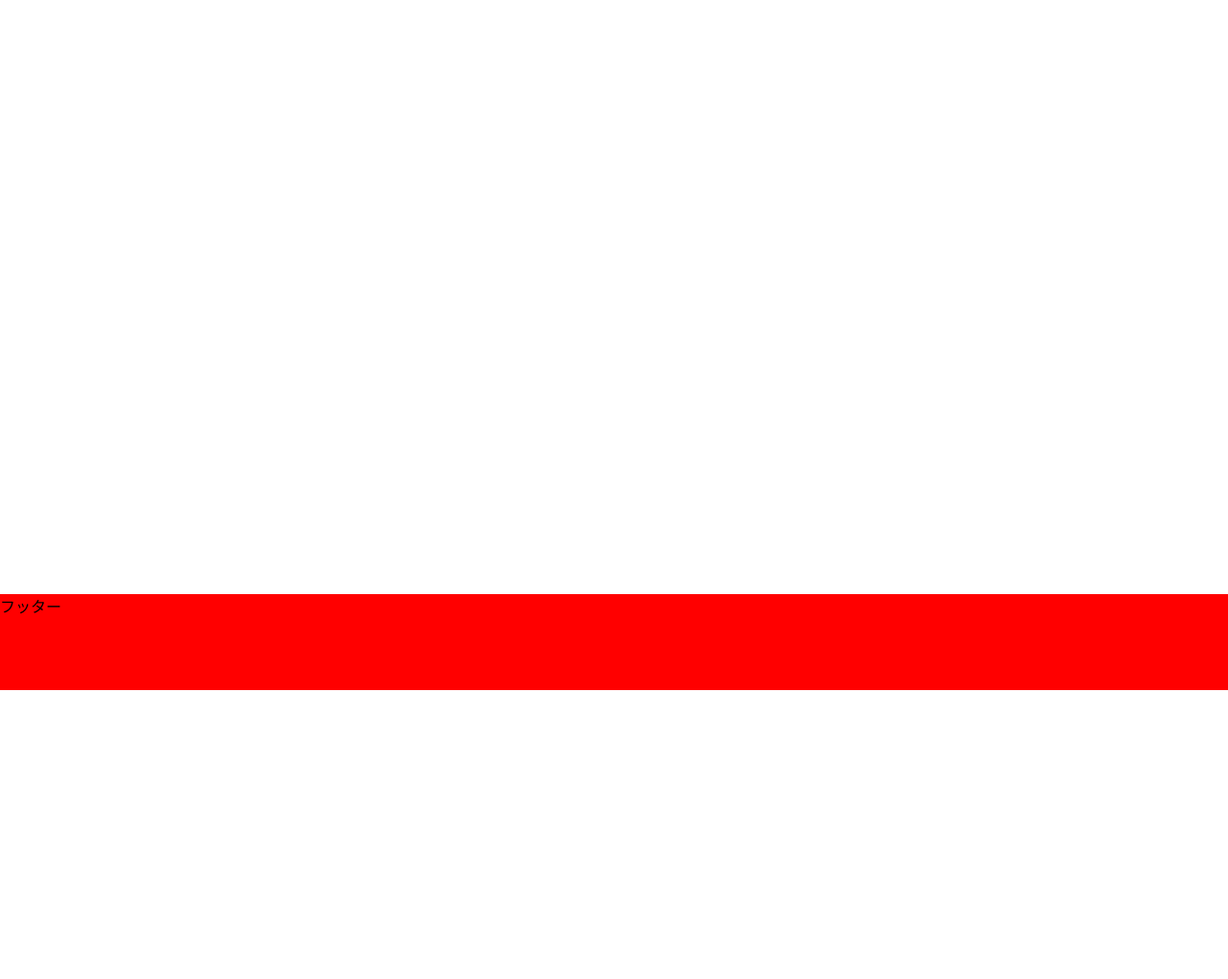
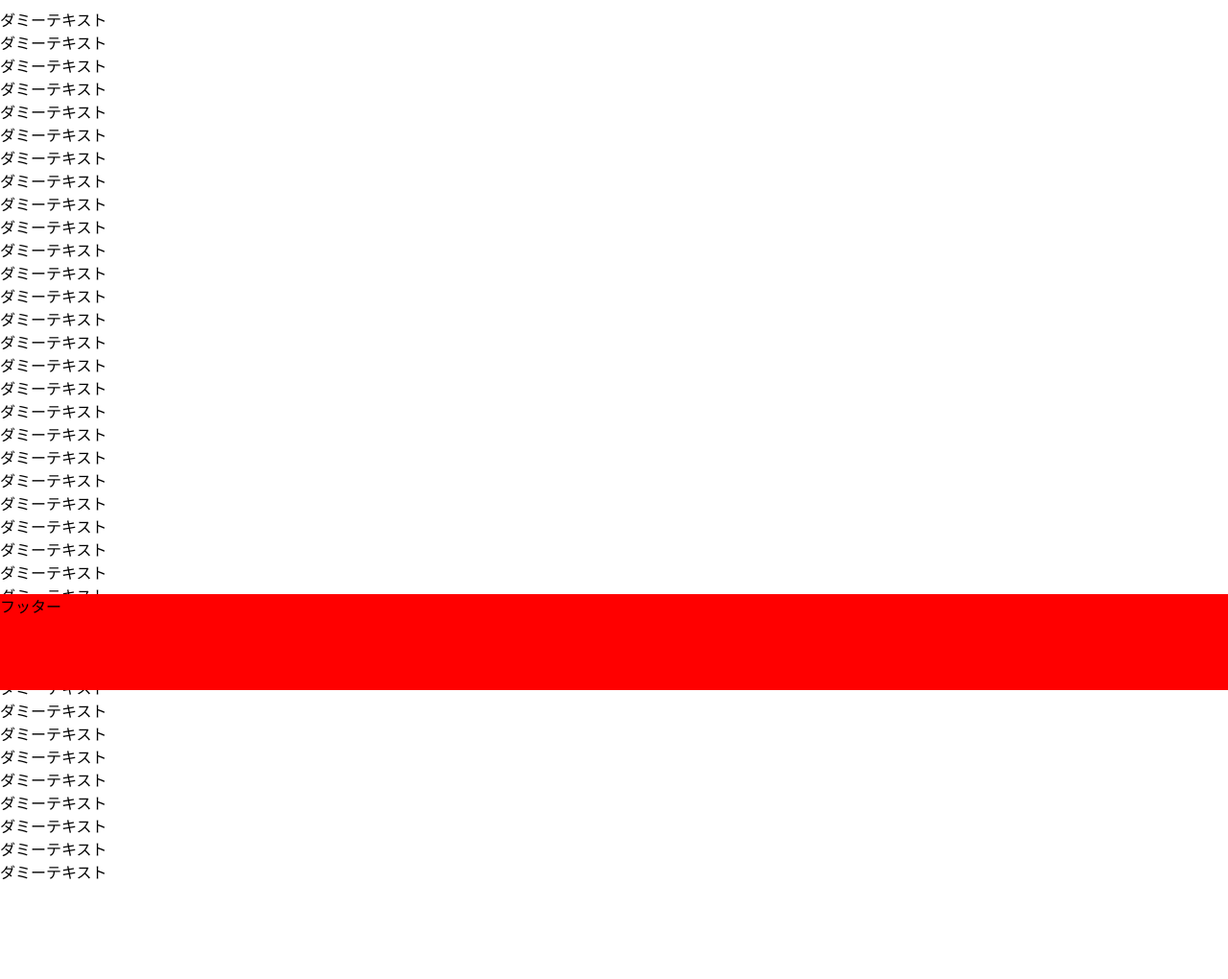
Before and after one commit to yoshiweb/labs, a plain HTML site: page tips/20151201/footer.html in a window 1280 px wide. Shown: the part 81-1101 px from the top of the page at 96% size. Before the commit the page ends 800 px from the top, so only its background shows below. Drawn offline with Linux system fonts and the light colour scheme.

Commit message:
ダミーテキスト、viewport追加

```diff
--- a/tips/20151201/footer.html
+++ b/tips/20151201/footer.html
@@ -3,6 +3,11 @@
 <head>
 <meta charset="UTF-8">
 <title>test</title>
+
+
+<meta name="viewport" content="width=device-width,initial-scale=1.0,minimum-scale=1.0,maximum-scale=1.0,user-scalable=no">
+
+
 
 <style>
 body, html {
@@ -11,6 +16,11 @@ body, html {
 
   height: 100%;
 }
+
+body {
+  -webkit-text-size-adjust: 100%;
+}
+
 
 #container {
   position: relative;
@@ -35,7 +45,50 @@ body, html {
 <body>
 
 <div id="container">
-  <div id="contents">フッターを下部に固定表示</div>
+  <div id="contents">
+
+    <h1>フッターを下部に固定表示</h1>
+
+    <div>ダミーテキスト</div>
+    <div>ダミーテキスト</div>
+    <div>ダミーテキスト</div>
+    <div>ダミーテキスト</div>
+    <div>ダミーテキスト</div>
+    <div>ダミーテキスト</div>
+    <div>ダミーテキスト</div>
+    <div>ダミーテキスト</div>
+    <div>ダミーテキスト</div>
+    <div>ダミーテキスト</div>
+    <div>ダミーテキスト</div>
+    <div>ダミーテキスト</div>
+    <div>ダミーテキスト</div>
+    <div>ダミーテキスト</div>
+    <div>ダミーテキスト</div>
+    <div>ダミーテキスト</div>
+    <div>ダミーテキスト</div>
+    <div>ダミーテキスト</div>
+    <div>ダミーテキスト</div>
+    <div>ダミーテキスト</div>
+    <div>ダミーテキスト</div>
+    <div>ダミーテキスト</div>
+    <div>ダミーテキスト</div>
+    <div>ダミーテキスト</div>
+    <div>ダミーテキスト</div>
+    <div>ダミーテキスト</div>
+    <div>ダミーテキスト</div>
+    <div>ダミーテキスト</div>
+    <div>ダミーテキスト</div>
+    <div>ダミーテキスト</div>
+    <div>ダミーテキスト</div>
+    <div>ダミーテキスト</div>
+    <div>ダミーテキスト</div>
+    <div>ダミーテキスト</div>
+    <div>ダミーテキスト</div>
+    <div>ダミーテキスト</div>
+    <div>ダミーテキスト</div>
+    <div>ダミーテキスト</div>
+
+  </div>
   <div id="footer">フッター</div>
 </div>
 
```
